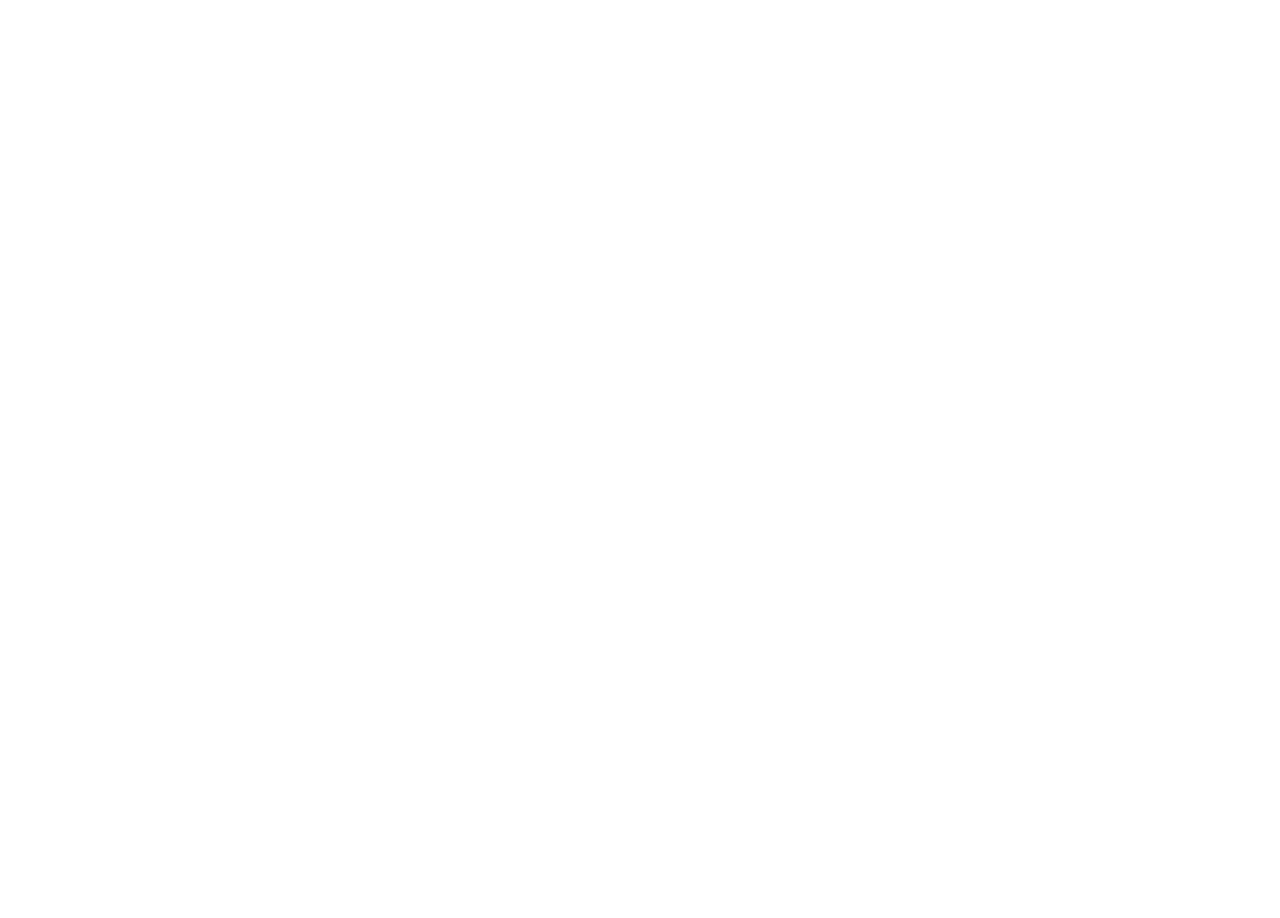
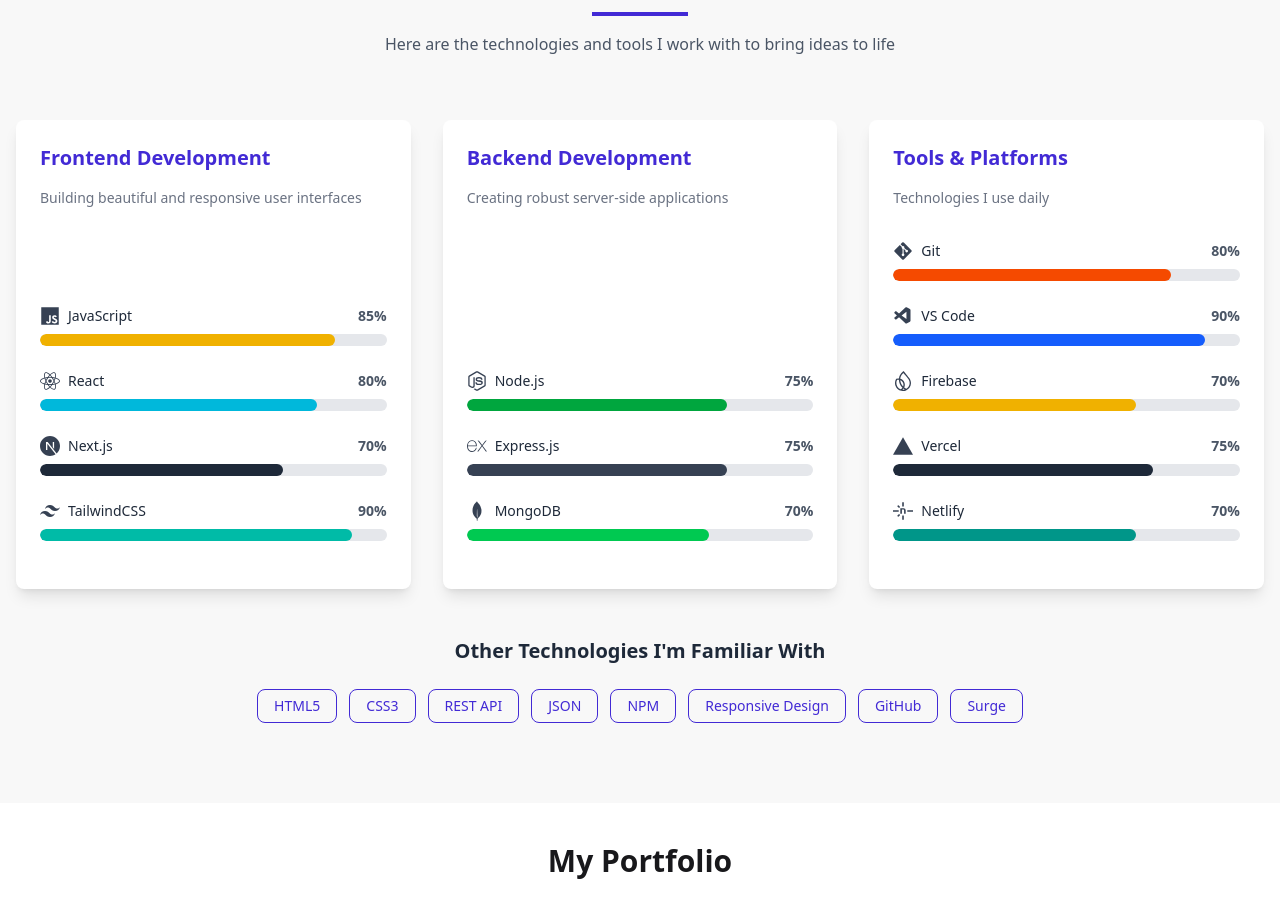
Before and after one commit to zubaer-developer/my-portfolio, a React (Vite) app: page / in a window 1280 px wide. Shown: the part 2186-3104 px from the top of the page. Before the commit the page ends 2178 px from the top, so only its background shows below. Built offline with nearby package versions, Linux system fonts and the light colour scheme.

Commit message:
feat: add Skills section with progress bars and categorized skills

```diff
--- a/src/App.jsx
+++ b/src/App.jsx
@@ -2,6 +2,7 @@ import "./App.css";
 import About from "./components/About";
 import Hero from "./components/Hero";
 import Navbar from "./components/Navbar";
+import Skills from "./components/Skills";
 
 function App() {
   return (
@@ -9,6 +10,7 @@ function App() {
       <Navbar></Navbar>
       <Hero></Hero>
       <About></About>
+      <Skills></Skills>
       <h1 className="text-3xl font-bold text-center py-10">My Portfolio</h1>
     </div>
   );
--- /dev/null
+++ b/src/components/SkillBar.jsx
@@ -0,0 +1,28 @@
+const SkillBar = ({ skill }) => {
+  return (
+    <div className="mb-6">
+      {/* Skill name , percentage */}
+      <div className="flex justify-between items-center mb-2">
+        {/* Left: Icon , Name */}
+        <div className="flex items-center gap-2">
+          <span className="text-xl text-gray-700">{skill.icon}</span>
+          <span className="font-medium text-gray-800">{skill.name}</span>
+        </div>
+
+        {/* Right: Percentage */}
+        <span className="text-gray-600 font-semibold">{skill.percentage}%</span>
+      </div>
+
+      {/* Progress Bar Container */}
+      <div className="w-full bg-gray-200 rounded-full h-3 overflow-hidden">
+        {/* Progress Bar Fill */}
+        <div
+          className={`h-full rounded-full ${skill.color} transition-all duration-1000 ease-out`}
+          style={{ width: `${skill.percentage}%` }}
+        ></div>
+      </div>
+    </div>
+  );
+};
+
+export default SkillBar;
--- /dev/null
+++ b/src/components/SkillCategory.jsx
@@ -0,0 +1,28 @@
+import SkillBar from "./SkillBar";
+
+const SkillCategory = ({ category }) => {
+  return (
+    // card: DaisyUI card
+    // hover:shadow-xl: hover এ বড় shadow
+    <div className="card bg-base-100 shadow-lg hover:shadow-xl transition-shadow duration-300">
+      <div className="card-body">
+        {/* Category Title */}
+        <h3 className="card-title text-xl text-primary mb-2">
+          {category.title}
+        </h3>
+
+        {/* Category Description */}
+        <p className="text-gray-500 text-sm mb-6">{category.description}</p>
+
+        {/* Skills List - প্রতিটি skill এর জন্য SkillBar */}
+        <div>
+          {category.skills.map((skill, index) => (
+            <SkillBar key={index} skill={skill} />
+          ))}
+        </div>
+      </div>
+    </div>
+  );
+};
+
+export default SkillCategory;
--- a/src/components/Skills.jsx
+++ b/src/components/Skills.jsx
@@ -1,10 +1,164 @@
-import React from "react";
+import { FaJs, FaReact, FaNodeJs, FaGitAlt } from "react-icons/fa";
+import {
+  SiNextdotjs,
+  SiTailwindcss,
+  SiExpress,
+  SiMongodb,
+  SiFirebase,
+  SiVercel,
+  SiNetlify,
+} from "react-icons/si";
+import { VscVscode } from "react-icons/vsc";
+import SkillCategory from "./SkillCategory";
 
 const Skills = () => {
+  // Skills Data
+  const skillsData = {
+    frontend: {
+      title: "Frontend Development",
+      description: "Building beautiful and responsive user interfaces",
+      skills: [
+        {
+          name: "JavaScript",
+          percentage: 85,
+          icon: <FaJs />,
+          color: "bg-yellow-500",
+        },
+        {
+          name: "React",
+          percentage: 80,
+          icon: <FaReact />,
+          color: "bg-cyan-500",
+        },
+        {
+          name: "Next.js",
+          percentage: 70,
+          icon: <SiNextdotjs />,
+          color: "bg-gray-800",
+        },
+        {
+          name: "TailwindCSS",
+          percentage: 90,
+          icon: <SiTailwindcss />,
+          color: "bg-teal-500",
+        },
+      ],
+    },
+    backend: {
+      title: "Backend Development",
+      description: "Creating robust server-side applications",
+      skills: [
+        {
+          name: "Node.js",
+          percentage: 75,
+          icon: <FaNodeJs />,
+          color: "bg-green-600",
+        },
+        {
+          name: "Express.js",
+          percentage: 75,
+          icon: <SiExpress />,
+          color: "bg-gray-700",
+        },
+        {
+          name: "MongoDB",
+          percentage: 70,
+          icon: <SiMongodb />,
+          color: "bg-green-500",
+        },
+      ],
+    },
+    tools: {
+      title: "Tools & Platforms",
+      description: "Technologies I use daily",
+      skills: [
+        {
+          name: "Git",
+          percentage: 80,
+          icon: <FaGitAlt />,
+          color: "bg-orange-600",
+        },
+        {
+          name: "VS Code",
+          percentage: 90,
+          icon: <VscVscode />,
+          color: "bg-blue-600",
+        },
+        {
+          name: "Firebase",
+          percentage: 70,
+          icon: <SiFirebase />,
+          color: "bg-yellow-500",
+        },
+        {
+          name: "Vercel",
+          percentage: 75,
+          icon: <SiVercel />,
+          color: "bg-gray-800",
+        },
+        {
+          name: "Netlify",
+          percentage: 70,
+          icon: <SiNetlify />,
+          color: "bg-teal-600",
+        },
+      ],
+    },
+  };
+
+  // Additional skills list
+  const additionalSkills = [
+    "HTML5",
+    "CSS3",
+    "REST API",
+    "JSON",
+    "NPM",
+    "Responsive Design",
+    "GitHub",
+    "Surge",
+  ];
+
   return (
-    <div>
-      <h1>This is Skills</h1>
-    </div>
+    <section id="skills" className="py-20 bg-base-200">
+      <div className="max-w-7xl mx-auto px-4">
+        {/* Section Title */}
+        <div className="text-center mb-16">
+          <h2 className="text-3xl md:text-4xl font-bold text-gray-800 mb-4">
+            My <span className="text-primary">Skills</span>
+          </h2>
+          <div className="w-24 h-1 bg-primary mx-auto mb-4"></div>
+          <p className="text-gray-600 max-w-2xl mx-auto">
+            Here are the technologies and tools I work with to bring ideas to
+            life
+          </p>
+        </div>
+
+        {/* Skills Grid - 3 Categories */}
+        <div className="grid md:grid-cols-2 lg:grid-cols-3 gap-8">
+          <SkillCategory category={skillsData.frontend} />
+          <SkillCategory category={skillsData.backend} />
+          <SkillCategory category={skillsData.tools} />
+        </div>
+
+        {/* Additional Skills Tags */}
+        <div className="mt-12 text-center">
+          <h3 className="text-xl font-semibold text-gray-800 mb-6">
+            Other Technologies I'm Familiar With
+          </h3>
+
+          <div className="flex flex-wrap justify-center gap-3">
+            {additionalSkills.map((tech, index) => (
+              <span
+                key={index}
+                className="badge badge-lg badge-outline badge-primary py-4 px-4 text-sm font-medium hover:bg-primary hover:text-white transition-colors cursor-default"
+              >
+                {tech}
+              </span>
+            ))}
+          </div>
+        </div>
+      </div>
+    </section>
   );
 };
 
```
